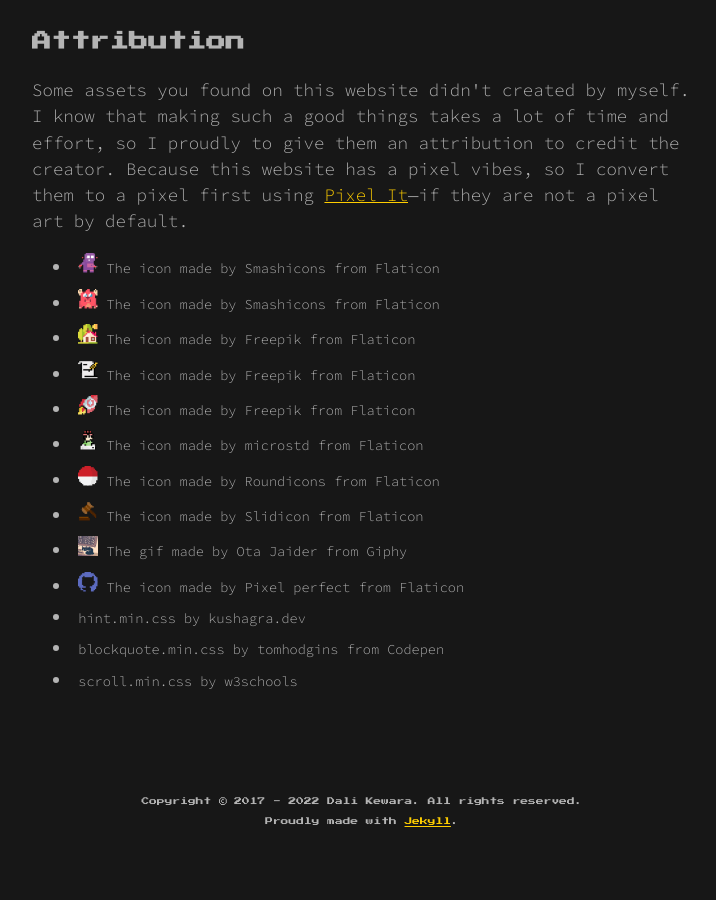
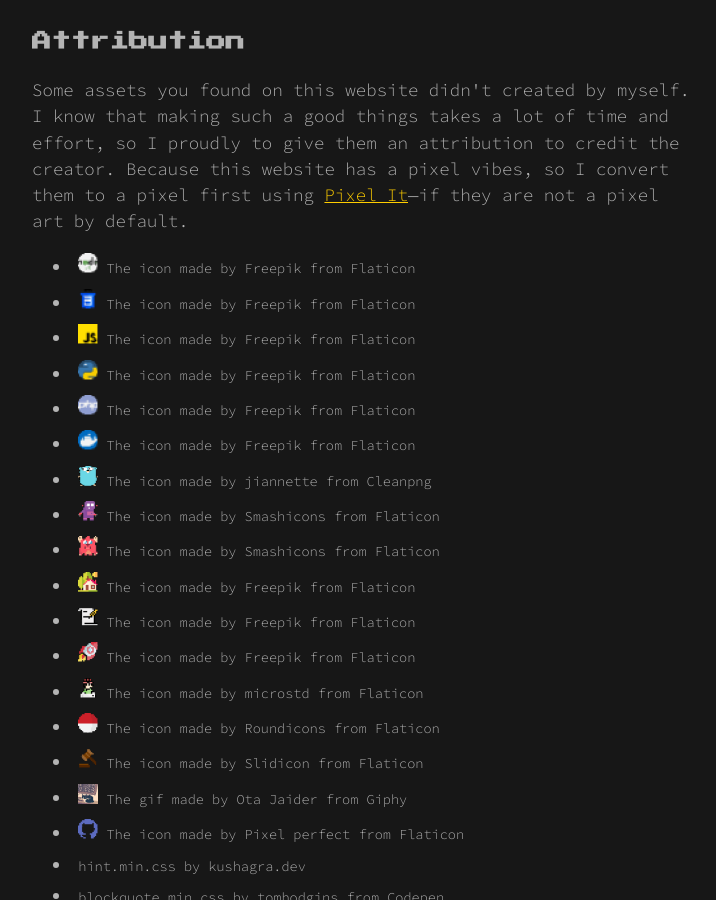
Before and after one commit to dalikewara/dalikewara.github.io, a Jekyll site: the page built from legal-and-license.html, in a window 1280 px wide and 900 px high, scrolled down 442 px. Shown: the whole window, without its empty margins (278-994 px from the left). Built offline with Jekyll 4.4.1, drawn with Linux system fonts in a browser that asks for light colours; nearby versions of some CDN libraries.

Commit message:
add some assets

```diff
--- a/_config.yml
+++ b/_config.yml
@@ -39,7 +39,7 @@
   copyright: "Copyright © 2017 - 2022 Dali Kewara. All rights reserved. Proudly made with <a href='https://jekyllrb.com'>Jekyll</a>."
 articles:
   title: "Sometimes I write articles based on my thoughts, and here they are,"
-  latestTitle: "Sometimes I write <img src='/assets/img/scroll-pixel.png'/> articles based on my thoughts, and here are the latest,"
+  latestTitle: "Sometimes I write <img src='/assets/img/scroll-pixel.png'/> articles too based on my thoughts, and here are the latest,"
   latestLimit: 5
   excerptLimit: 20
   viewMoreUrl: "/articles"
--- a/_data/attribution.yml
+++ b/_data/attribution.yml
@@ -1,3 +1,38 @@
+- name: "The icon made by Freepik from Flaticon"
+  altName: "Freepik"
+  iconUrl: "/assets/img/nodejs-pixel.png"
+  url: "https://www.flaticon.com/authors/freepik"
+
+- name: "The icon made by Freepik from Flaticon"
+  altName: "Freepik"
+  iconUrl: "/assets/img/css-pixel.png"
+  url: "https://www.flaticon.com/authors/freepik"
+
+- name: "The icon made by Freepik from Flaticon"
+  altName: "Freepik"
+  iconUrl: "/assets/img/javascript-pixel.png"
+  url: "https://www.flaticon.com/authors/freepik"
+
+- name: "The icon made by Freepik from Flaticon"
+  altName: "Freepik"
+  iconUrl: "/assets/img/python-pixel.png"
+  url: "https://www.flaticon.com/authors/freepik"
+
+- name: "The icon made by Freepik from Flaticon"
+  altName: "Freepik"
+  iconUrl: "/assets/img/php-pixel.png"
+  url: "https://www.flaticon.com/authors/freepik"
+
+- name: "The icon made by Freepik from Flaticon"
+  altName: "Freepik"
+  iconUrl: "/assets/img/docker-pixel.png"
+  url: "https://www.flaticon.com/authors/freepik"
+
+- name: "The icon made by jiannette from Cleanpng"
+  altName: "jiannette"
+  iconUrl: "/assets/img/golang-pixel.png"
+  url: "https://www.cleanpng.com/users/@jiannette.html"
+
 - name: "The icon made by Smashicons from Flaticon"
   altName: "Smashicons"
   iconUrl: "/assets/img/robotics-pixel.png"
--- a/_layouts/default.html
+++ b/_layouts/default.html
@@ -4,6 +4,7 @@
 <head>
 	{% gtm head %}
 	{% seo %}
+	<meta name="viewport" content="width=device-width, initial-scale=1">
 	<link rel="stylesheet" href="/assets/css/scroll.min.css">
 	<link rel="stylesheet" href="/assets/css/hint.min.css">
 	<link rel="stylesheet" href="/assets/css/blockquote.min.css">
```
Also changed, not shown: _data/projects.yml (+13 -13 lines), assets/img/css-pixel.png (added), assets/img/docker-pixel.png (added), assets/img/golang-pixel.png (added), assets/img/javascript-pixel.png (added), assets/img/nodejs-pixel.png (added), assets/img/php-pixel.png (added), assets/img/python-pixel.png (added).
